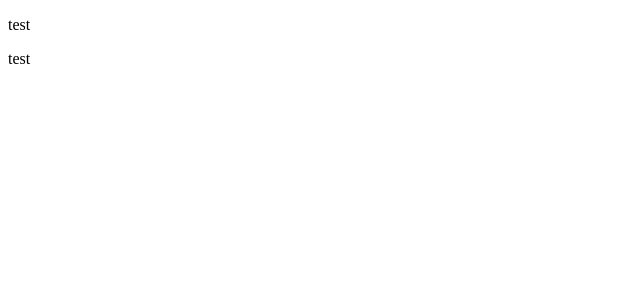
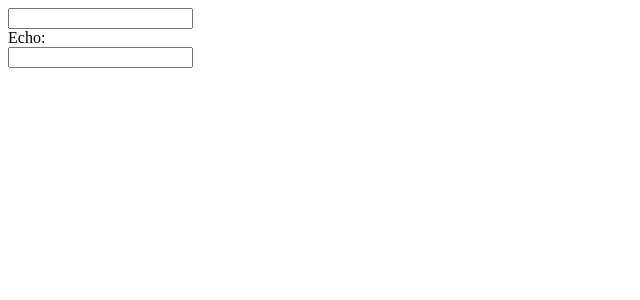
Before and after one commit to high-g/recoil, a React (Create React App) app in the folder recoil-ts/: page / in a window 1280 px wide. Shown: the top 300 px of the page, without its empty margins (0-640 px from the left). Built offline with nearby package versions, Linux system fonts and the light colour scheme.

Commit message:
feat: recoil設定, useRecoilState

```diff
--- a/recoil-ts/src/App.tsx
+++ b/recoil-ts/src/App.tsx
@@ -1,11 +1,11 @@
 import React from 'react'
 import { RecoilRoot } from 'recoil'
+import CharacterCounter from './components/CharacterCounter'
 
-function App() {
+const App: React.FC = () => {
   return (
     <RecoilRoot>
-      <p>test</p>
-      <p>test</p>
+      <CharacterCounter />
     </RecoilRoot>
   )
 }
--- /dev/null
+++ b/recoil-ts/src/components/CharacterCount.tsx
@@ -0,0 +1,11 @@
+import React from 'react'
+
+const CharacterCount: React.FC = () => {
+  return (
+    <div>
+      <input type="text" />
+    </div>
+  )
+}
+
+export default CharacterCount
--- /dev/null
+++ b/recoil-ts/src/components/CharacterCounter.tsx
@@ -0,0 +1,14 @@
+import React from 'react'
+import TextInput from './TextInput'
+import CharacterCount from './CharacterCount'
+
+const CharacterCounter: React.FC = () => {
+  return (
+    <div>
+      <TextInput />
+      <CharacterCount />
+    </div>
+  )
+}
+
+export default CharacterCounter
--- /dev/null
+++ b/recoil-ts/src/components/TextInput.tsx
@@ -0,0 +1,21 @@
+import React from 'react'
+import { useRecoilState } from 'recoil'
+import { textState } from '../globalStates/atoms/textState'
+
+const TextInput: React.FC = () => {
+  const [text, setText] = useRecoilState(textState)
+
+  const onChange = (event: React.FormEvent<HTMLInputElement>) => {
+    setText(event.currentTarget.value)
+  }
+
+  return (
+    <div>
+      <input type="text" value={text} onChange={onChange} />
+      <br />
+      Echo: {text}
+    </div>
+  )
+}
+
+export default TextInput
```
Also changed, not shown: recoil-ts/src/atom.d.ts (added), recoil-ts/src/globalStates/atoms/textState.ts (renamed from recoil-ts/src/globalStates/atoms/todoState.ts).
